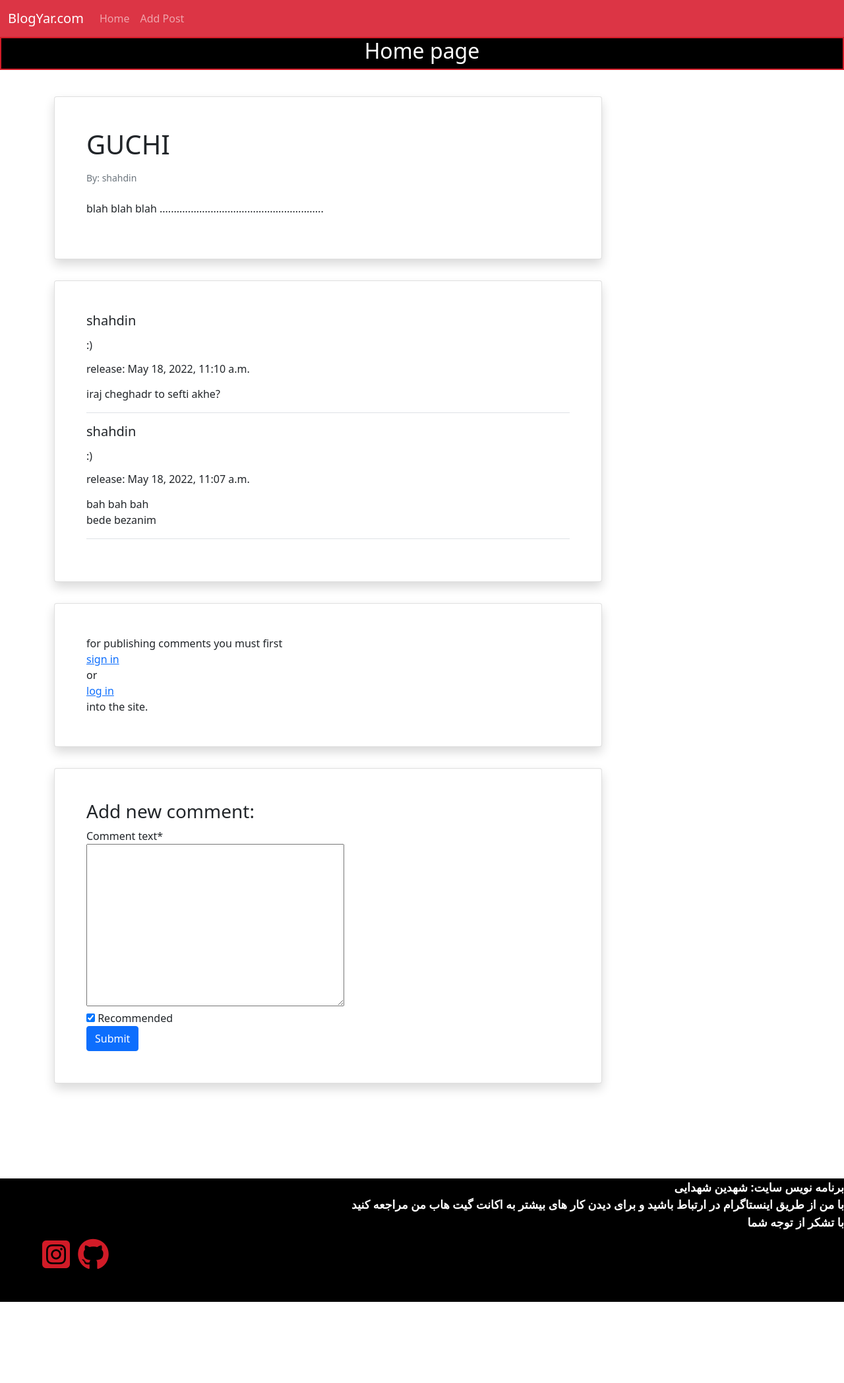
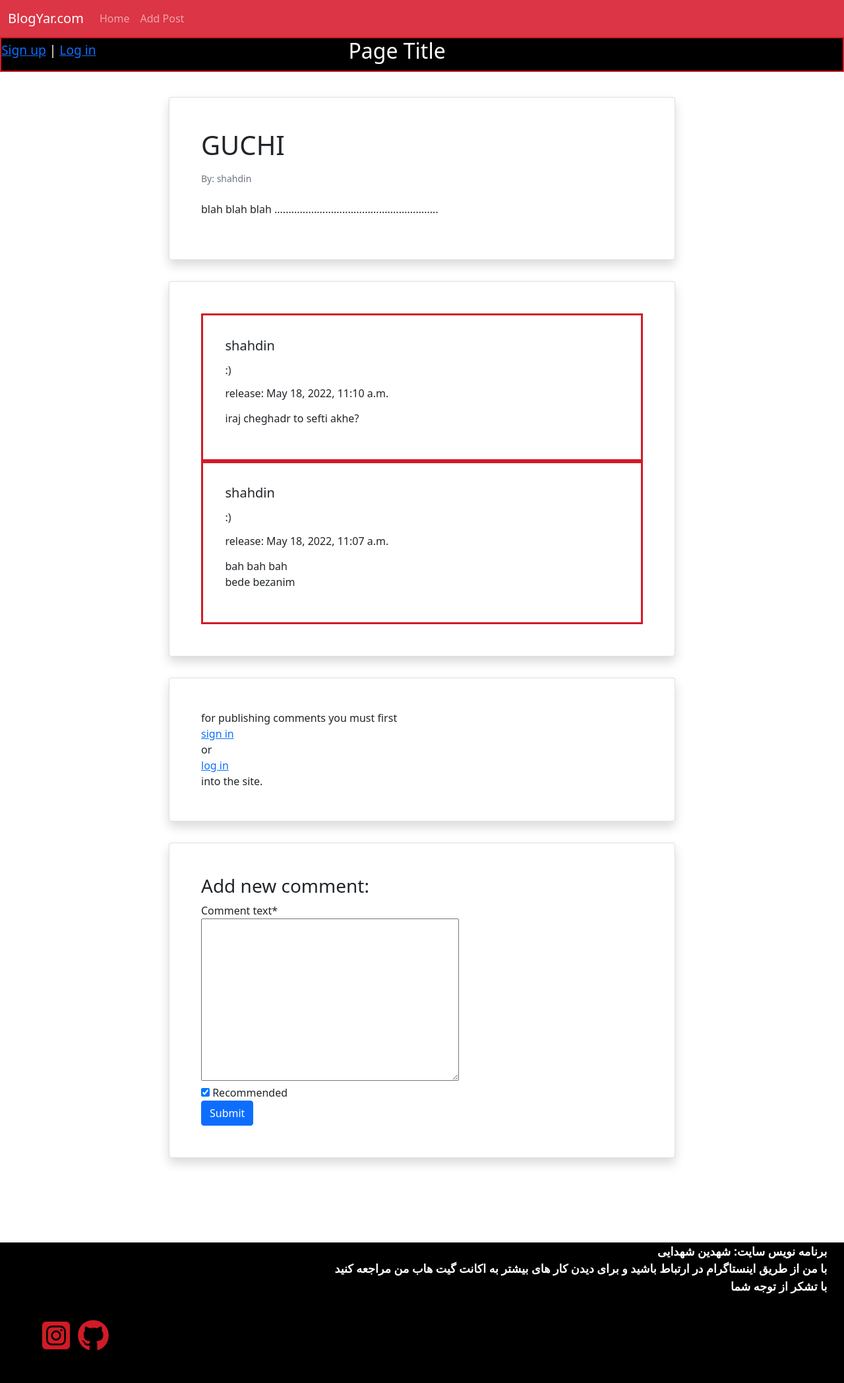
Before and after one commit to shahdin-sh/django_Blog_project, a Django app: page /2 in a window 1280 px wide. Shown: the whole page at 66% size. Before the commit the page ends 1973 px from the top, so only its background shows below. Run offline with Django 4.2, Linux system fonts and the light colour scheme; data comes from the database, SQL or seed files in the repository; both versions use the stored data as it was after the commit; some libraries are stand-ins or nearby versions.

Commit message:
fix all pages structure and css styles

```diff
--- a/Blog/templates/blog/post_detail.html
+++ b/Blog/templates/blog/post_detail.html
@@ -1,13 +1,20 @@
 {% extends '_base.html' %}
 {% load crispy_forms_tags %}
+{% load static %}
+
+{% block styles %}
+     <link rel="stylesheet" href="{% static 'css/post_detail.css' %}">
+{% endblock %}
+
+
 {%block page_title%}
 post_detail
 {% endblock page_title %}
 
+
 {% block content %}
-    <div class="container mt-4">
-        <div class="row">
-            <div class="col-9">
+    <div class="post_detail_container">
+        <div class="post_detail">
             <div class="card shadow my-3 p-5">
                 <h1>{{ post_detail.title }}</h1>
                 <p class="small text-muted mt-2">By: {{post_detail.author}}</p>
@@ -43,7 +50,7 @@ post_detail
                 <div class="card shadow my-3 p-5 w-sm-75 w-100" id="comments_box">
                      {% for i in comments %}
                         {% if i.is_active %}
-                            <div class="border-bottom mb-3" id="each_comments_box">
+                        <div id="each_comments_box">
                             <h5 class="mb-3">{{ i.user.username }}</h5>
                             {% if i.recommended %}
                                 <div class="happy_face"><h6 class="mb-3">:)</h6></div>
@@ -80,5 +87,4 @@ post_detail
             </div>
         </div>
     </div>
-    </div>
 {% endblock content %}
--- a/Blog/templates/blog/post_list.html
+++ b/Blog/templates/blog/post_list.html
@@ -1,9 +1,11 @@
 {% extends '_base.html' %}
 {% load static %}
- <link rel="stylesheet" href="{% static 'css/base.css' %}">
+
 {% block page_title %}
 Post list
 {% endblock page_title %}
+
+
 {% block content %}
     <div class="post_container">
             <div class="post">
--- a/Blog/views.py
+++ b/Blog/views.py
@@ -120,7 +120,7 @@ def comment_delete_view(request, pk, comment_id):
 def user_posts_view(request):
     current_user = request.user.id
     post_bool = Post.objects.all().filter(author=current_user).exists()
-    posts_pg = Post.objects.all().filter(author=current_user)
+    posts_pg = Post.objects.all().filter(author=current_user).order_by('-date_created')
     paginator = Paginator(posts_pg, 4)
     page_number = request.GET.get('page')
     page_obj = paginator.get_page(page_number)
--- a/static/css/base.css
+++ b/static/css/base.css
@@ -6,14 +6,26 @@
 }
 .post{
    margin-top: 5%;
-   margin-left: 20%;
-   margin-right: 20%;
-    width: 60%;
+   margin-left: 10%;
+   margin-right: 10%;
 }
-.title{
-   text-align: center;
+.header{
     background-color: black;
     width: 100%;
     color: white;
     border: 2px solid  #d11b27;
+    display: flex;
+    flex-direction: row;
+    gap: 30%;
 }
+.header p{
+    font-size: 1.2rem;
+    margin-top: 3%;
+}
+@media screen and (min-width:640px){
+    .post{
+        margin-left: 20%;
+        margin-right: 20%;
+        width: 60%;
+    }
+}
--- a/static/css/footer.css
+++ b/static/css/footer.css
@@ -8,6 +8,9 @@
     font-weight: bold;
     background-color:black;
     color: white;
+}
+.footer p{
+    margin: 2%;
 }
 .icon{
     display: flex;
--- a/static/css/post_detail.css
+++ b/static/css/post_detail.css
@@ -1,9 +1,15 @@
-.post_detail_container{
-    display: flex;
-    flex-direction: column;
+.post_detail{
+    margin-left: 10%;
+    margin-right: 10%;
+    margin-top: 3%;
 }
-.post_detail{
-    margin-top: 5%;
-   margin-left: 20%;
-   margin-right: 20%;
+#each_comments_box{
+    border: 3px solid #d11b27;
+    padding: 5%;
 }
+@media screen and (min-width:640px){
+    .post_detail{
+        margin-left: 20%;
+        margin-right: 20%;
+    }
+}
--- a/templates/_base.html
+++ b/templates/_base.html
@@ -13,7 +13,7 @@
      <!-- Bootstrap CSS -->
      <link href="https://cdn.jsdelivr.net/npm/bootstrap@5.1.3/dist/css/bootstrap.min.css" rel="stylesheet"
            integrity="sha384-1BmE4kWBq78iYhFldvKuhfTAU6auU8tT94WrHftjDbrCEXSU1oBoqyl2QvZ6jIW3" crossorigin="anonymous">
-    <title>Document</title>
+    <title>{% block title %}{% endblock title %}</title>
     <link rel="stylesheet" href="css/blog_signup.css">
     <script src="https://kit.fontawesome.com/65dc8809fa.js" crossorigin="anonymous"></script>
     <!-- Bootstrap CSS -->
@@ -23,6 +23,9 @@
     <link rel="stylesheet" href="{% static 'css/footer.css' %}">
     <script src="https://kit.fontawesome.com/65dc8809fa.js" crossorigin="anonymous"></script>
     <title>{% block page_title %}{% endblock page_title %}</title>
+    {% block styles %}
+
+    {% endblock %}
 </head>
 <body>
     <nav class="navbar navbar-expand-lg navbar-dark bg-danger">
@@ -45,16 +48,25 @@
             </div>
         </div>
     </nav>
-    <div class="title"><h2>Home page</h2></div>
+    <div class="header">
+        <div class="welcome_massage_container">
+            {% if user.is_authenticated %}
+            <p>welcome {{ user.username }} | <a href="{% url 'logout' %}">Log out</a></p>
+            {% elif not user.is_authenticated %}
+            <p><a href="{% url 'signup' %}">Sign up</a> | <a href="{% url 'login' %}">Log in</a></p>
+            {% endif %}
+        </div>
+        <div class="page_title"><h2>Page Title</h2></div>
+    </div>
     {% block content %}
     {% endblock %}
     <footer>
         <div class="footer">
-            برنامه نویس سایت: شهدین شهدایی
+            <p>برنامه نویس سایت: شهدین شهدایی
             <br>
             با من از طریق اینستاگرام در ارتباط باشید و برای دیدن کار های بیشتر به اکانت گیت هاب من مراجعه کنید
             <br>
-            با تشکر از توجه شما
+            با تشکر از توجه شما</p>
             <div class="icon">
                 <a href="#"><i class="fa-brands fa-instagram-square"></i></a>
                 <a href="#"><i class="fa-brands fa-github"></i></a>
@@ -74,19 +86,5 @@
     <script src="https://cdn.jsdelivr.net/npm/@popperjs/core@2.10.2/dist/umd/popper.min.js" integrity="sha384-7+zCNj/IqJ95wo16oMtfsKbZ9ccEh31eOz1HGyDuCQ6wgnyJNSYdrPa03rtR1zdB" crossorigin="anonymous"></script>
     <script src="https://cdn.jsdelivr.net/npm/bootstrap@5.1.3/dist/js/bootstrap.min.js" integrity="sha384-QJHtvGhmr9XOIpI6YVutG+2QOK9T+ZnN4kzFN1RtK3zEFEIsxhlmWl5/YESvpZ13" crossorigin="anonymous"></script>
     -->
-    <style>
-        .welcome_massage_container{
-            background-color: #003366;
-            color:white;
-            font-size: 1.2rem;
-        }
-         .welcome_massage_container p{
-            margin-left: 0.8rem;
-        }
-         .welcome_massage_container p a{
-            text-decoration: none;
-            color:red;
-        }
-    </style>
 </body>
 </html>
```
Also changed, not shown: Blog/templates/blog/add_post.html (+4 -21 lines), Blog/templates/blog/user_fav_posts_view.html (+2 -17 lines), Blog/templates/blog/user_posts_view.html (+2 -18 lines), account/templates/account/edit_profile.html (+2 -17 lines), account/templates/account/user_profile.html (+2 -17 lines), db.sqlite3. Lines whose indentation alone changed are shown as unchanged.
